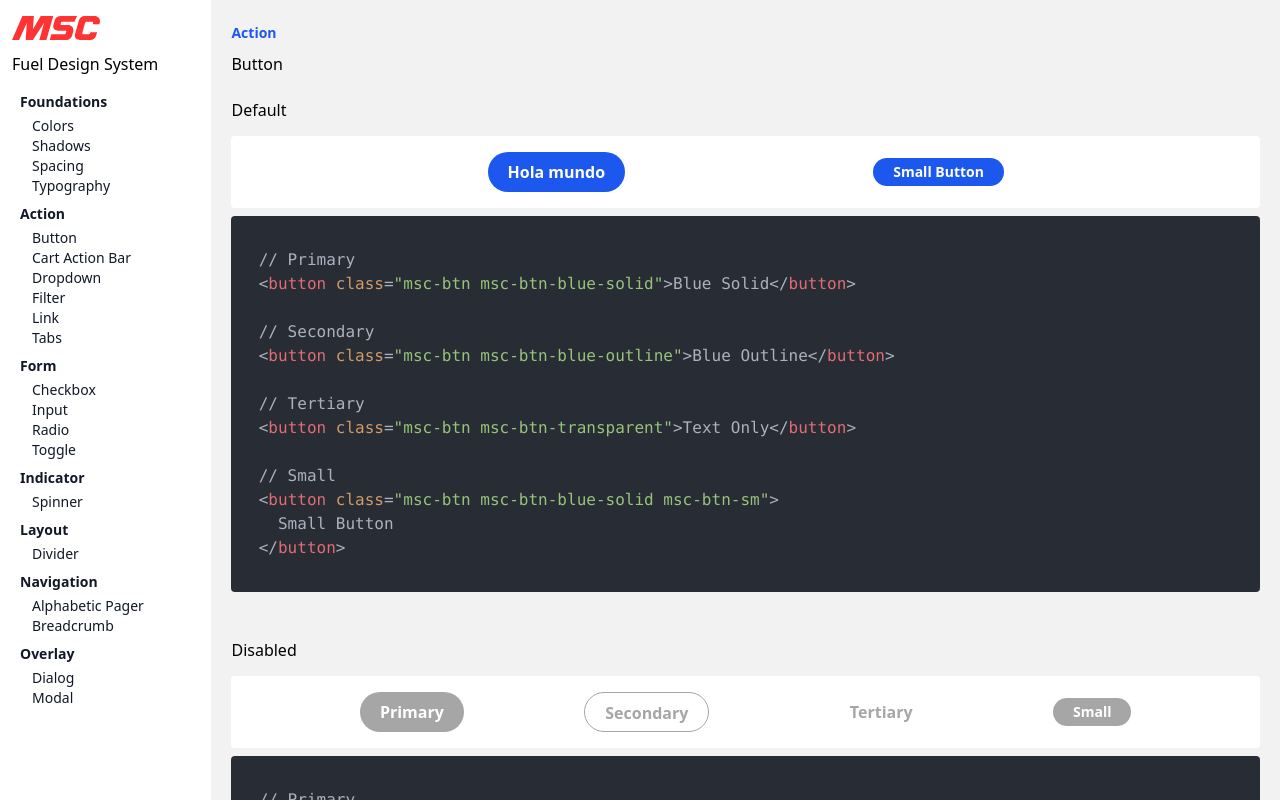
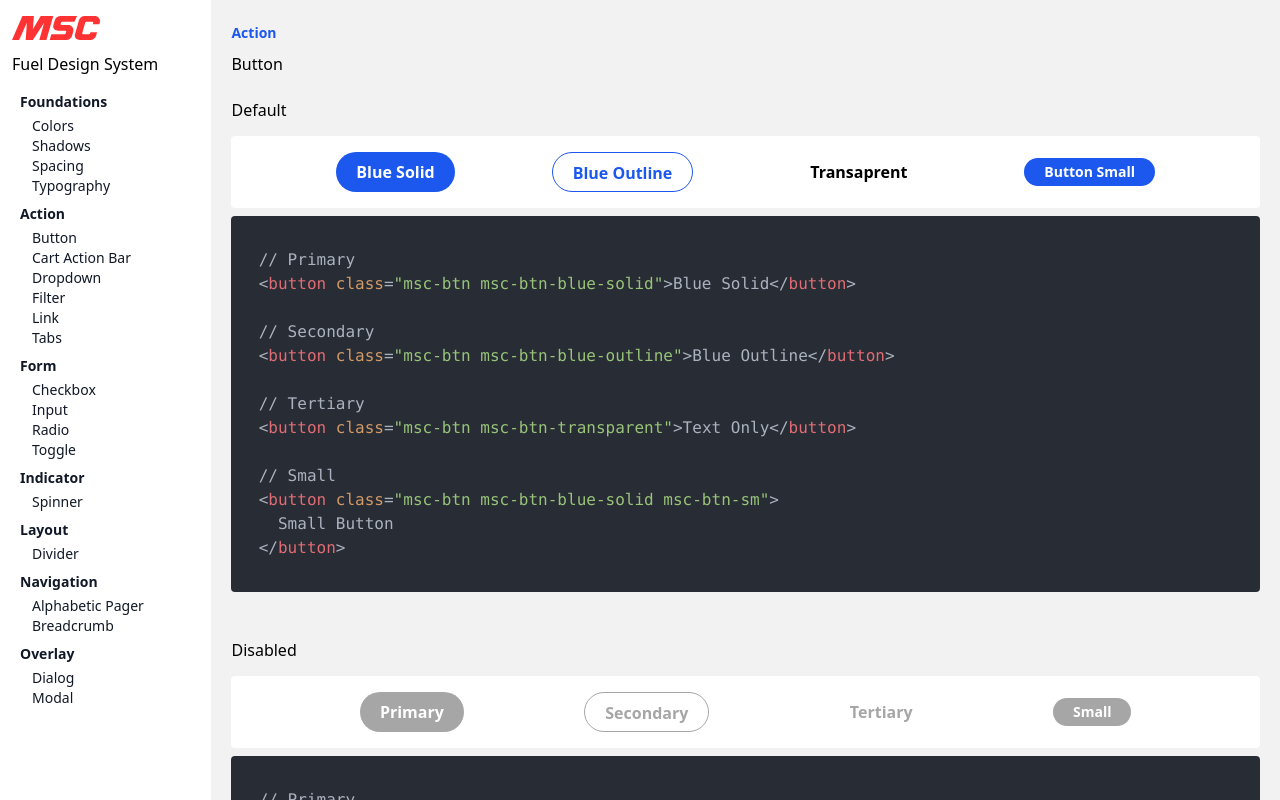
Before and after one commit to AdrianMsc/msc-fds-storybook, a React (Vite) app: page /docs/button in a window 1280 px wide. Built offline with nearby package versions, Linux system fonts and the light colour scheme.

Commit message:
feat msc button component upgrade

```diff
--- a/src/components/ds/MscButton.jsx
+++ b/src/components/ds/MscButton.jsx
@@ -3,9 +3,17 @@
 
 export const MscButton = ({
   label = "Button",
-  className = "msc-btn msc-btn-blue-solid",
+  variant = "solid", // Valor predeterminado
   size,
 }) => {
+  const variantClasses = {
+    solid: "msc-btn msc-btn-blue-solid",
+    outline: "msc-btn msc-btn-blue-outline",
+    transparent: "msc-btn msc-btn-blue-transparent",
+  };
+
+  const className = variantClasses[variant] || variantClasses.solid;
+
   return <button className={`${className} ${size}`}>{label}</button>;
 };
 
--- a/src/pages/componentsDocs/ButtonPage.jsx
+++ b/src/pages/componentsDocs/ButtonPage.jsx
@@ -15,13 +15,10 @@
 
       <h2>Default</h2>
       <div className="msc-component-container-row">
-        <MscButton label="Hola mundo" />
-        {/* <button className="msc-btn msc-btn-blue-solid">Blue Solid</button>
-        <button className="msc-btn msc-btn-blue-outline">Blue Outline</button>
-        <button className="msc-btn msc-btn-transparent">Text Only</button> */}
-        <button className="msc-btn msc-btn-blue-solid msc-btn-sm">
-          Small Button
-        </button>
+        <MscButton label="Blue Solid" />
+        <MscButton label="Blue Outline" variant="outline" />
+        <MscButton label="Transaprent" variant="transparent" />
+        <MscButton label="Button Small" size="msc-btn-sm" />
       </div>
 
       <Codeblock>
```
